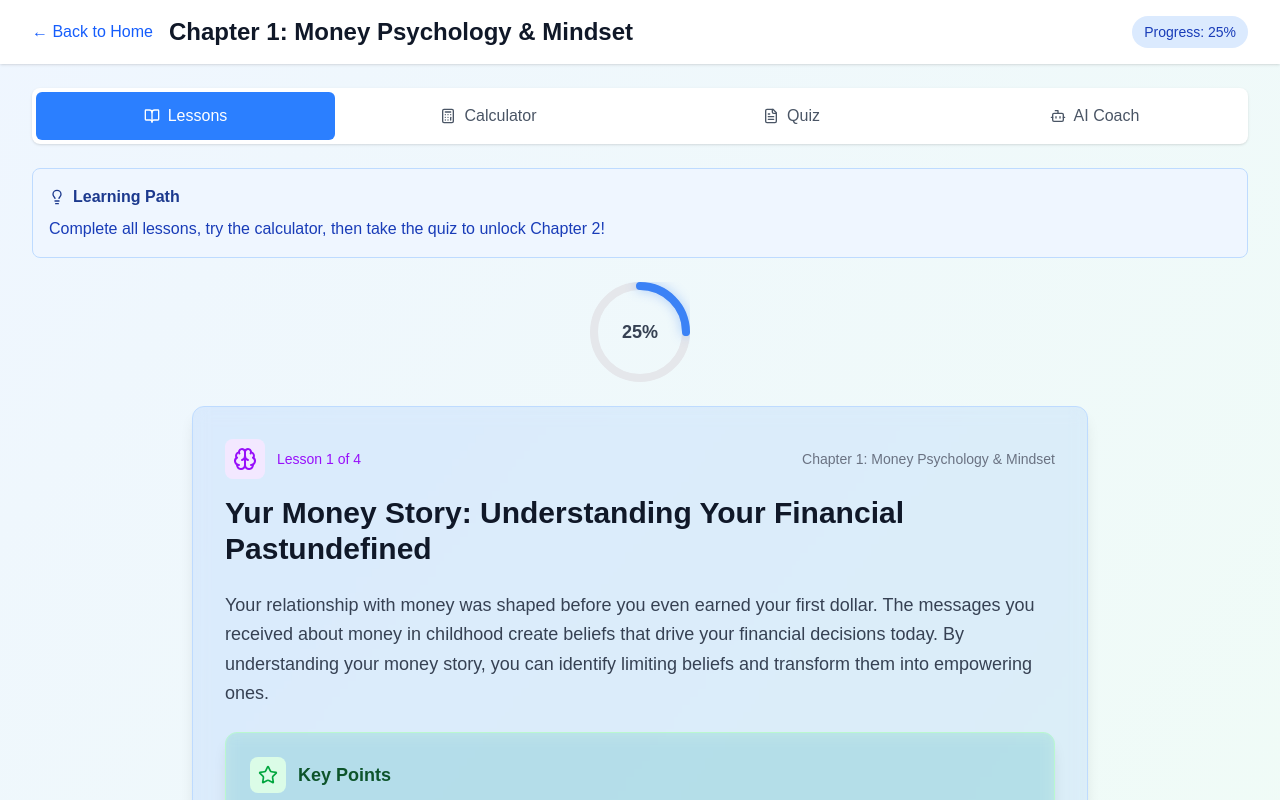
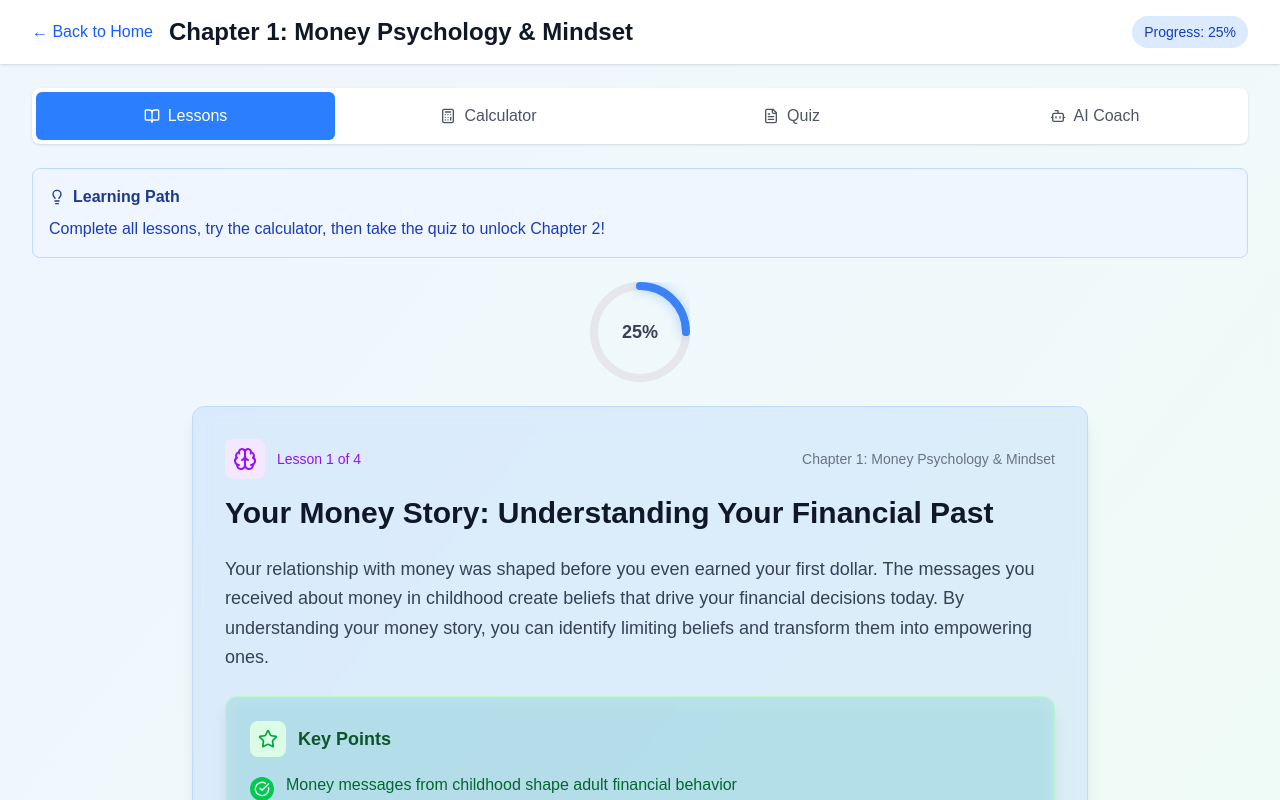
Before and after one commit to forbiddenlink/finance-quest, a Next.js app: page /chapter1 in a window 1280 px wide. Shown: the top 800 px of the page. Built offline with nearby package versions, Linux system fonts and the light colour scheme.

Commit message:
fix: remove TypingEffect from lesson titles

```diff
--- a/components/chapters/fundamentals/lessons/MoneyFundamentalsLesson.tsx
+++ b/components/chapters/fundamentals/lessons/MoneyFundamentalsLesson.tsx
@@ -4,7 +4,6 @@ import { useState, useEffect } from 'react';
 import { useProgress, useProgressActions } from '@/lib/context/ProgressContext';
 import GradientCard from '@/components/shared/ui/GradientCard';
 import ProgressRing from '@/components/shared/ui/ProgressRing';
-import TypingEffect from '@/components/shared/ui/TypingEffect';
 import { CheckCircle, Star, DollarSign, TrendingUp, BookOpen, ChevronRight, ChevronLeft, Lightbulb, Brain, Target, Heart } from 'lucide-react';
 import toast from 'react-hot-toast';
 
@@ -130,12 +129,8 @@ export default function MoneyFundamentalsLesson() {
             </span>
           </div>
 
-          <h1 className="text-3xl font-bold text-gray-900 mb-4 animate-fade-in-up stagger-2">
-            <TypingEffect
-              text={lesson.title}
-              speed={50}
-              className="gradient-text-purple"
-            />
+          <h1 className="text-3xl font-bold text-gray-900 mb-4 animate-fade-in-up stagger-2 gradient-text-purple">
+            {lesson.title}
           </h1>
         </div>
 
```
